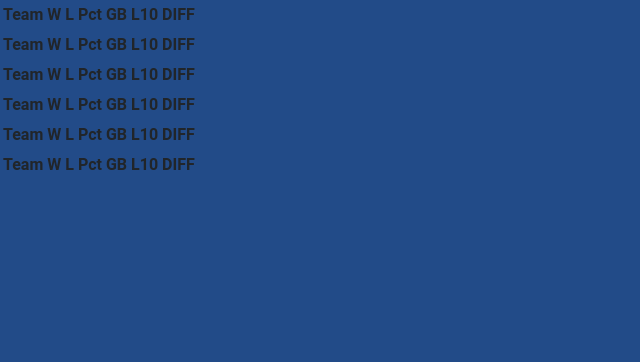
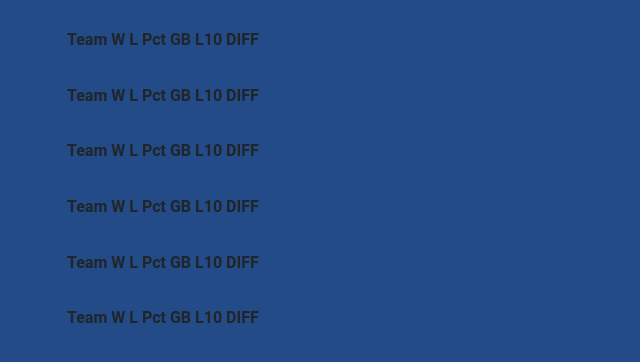
Before and after one commit to Lvcky-gg/stats_app, a Django app: page / in a window 1280 px wide. Shown: the part 86-448 px from the top of the page, without its empty margins (0-640 px from the left). Run offline with Django 4.2, Linux system fonts and the light colour scheme; lists and menus that the app fills with data are empty.

```diff
--- a/app/api/static/css/home.css
+++ b/app/api/static/css/home.css
@@ -30,3 +30,14 @@ body {
     font-size:20px;
     margin:0 1%;
 }
+.tables{
+    display:flex;
+    justify-content: space-between;
+    align-items: center;
+    margin:2% 5%;
+}
+.tables>table{
+    width:45%;
+    border-collapse: collapse;
+
+}
--- a/app/api/templates/home.html
+++ b/app/api/templates/home.html
@@ -1,7 +1,7 @@
 {% extends 'index.html' %} {% block content %} {% for div in divisions %}
-<div>
+<div >
   {% comment %} <h2>{{ div.name }}</h2> {% endcomment %}
-  <table>
+  <table class="tables">
     <thead>
       <tr>
         <th>Team</th>
```
